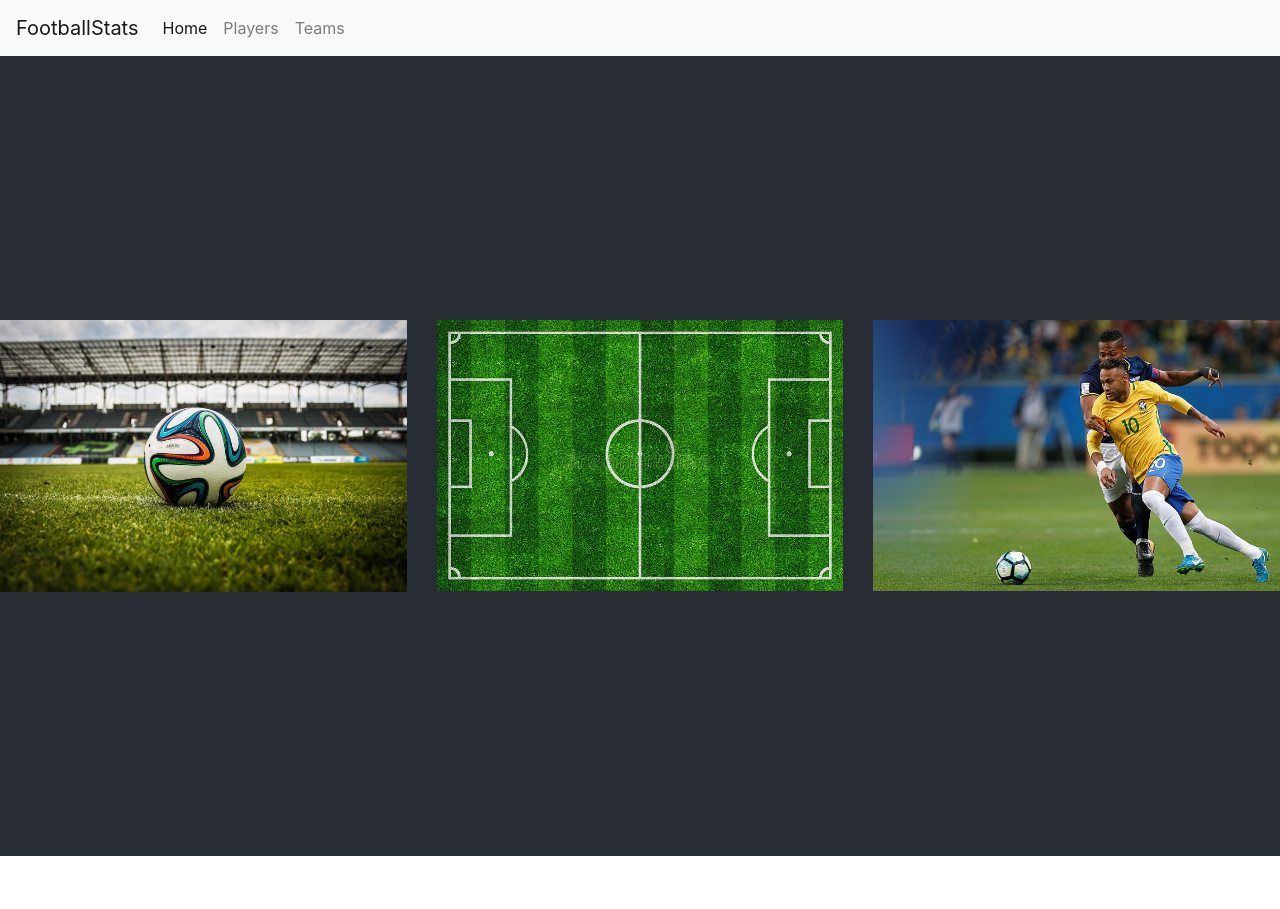
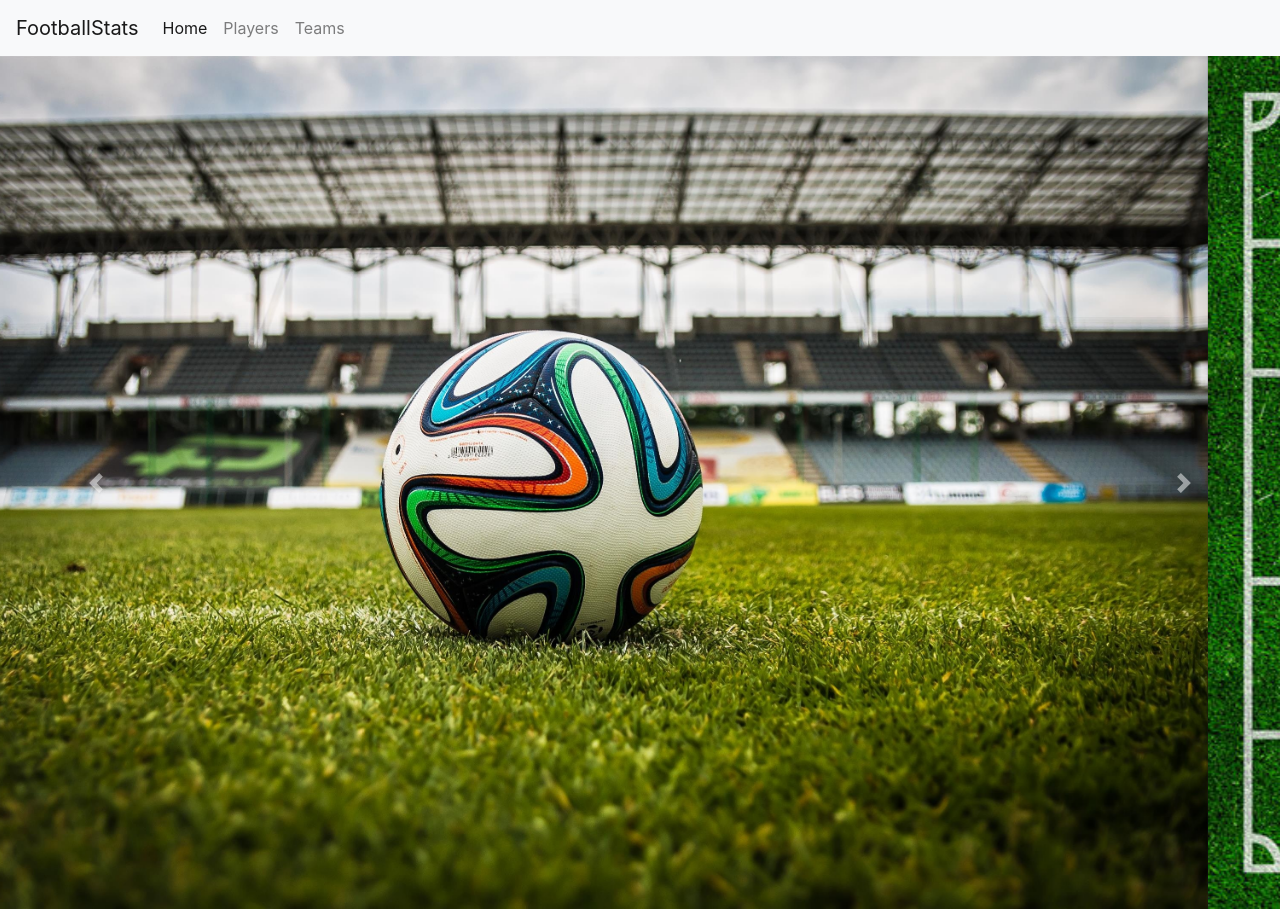
Before and after one commit to MLH-Fellowship/ttp-team-5, a React (Create React App) app: page / in a window 1280 px wide. Before the commit the page ends 856 px from the top, so only its background shows below. Built offline with nearby package versions, Linux system fonts and the light colour scheme.

Commit message:
feat: search bar component added, not implemented yet

```diff
--- a/package.json
+++ b/package.json
@@ -11,7 +11,10 @@
     "react-redux": "^7.2.0",
     "react-router-dom": "^5.2.0",
     "react-scripts": "3.4.1",
-    "redux": "^4.0.5"
+    "redux": "^4.0.5",
+    "redux-devtools-extension": "^2.13.8",
+    "redux-logger": "^3.0.6",
+    "redux-thunk": "^2.3.0"
   },
   "scripts": {
     "start": "react-scripts start",
--- a/src/components/views/Carousel.js
+++ b/src/components/views/Carousel.js
@@ -3,36 +3,27 @@ import React, { Component } from 'react'
 export default class Carousel extends Component {
   render() {
     return (
-      <div id="myCarousel" class="carousel slide" data-ride="carousel">
-        <ol class="carousel-indicators">
-          <li data-target="#myCarousel" data-slide-to="0" class="active"></li>
-          <li data-target="#myCarousel" data-slide-to="1"></li>
-          <li data-target="#myCarousel" data-slide-to="2"></li>
-        </ol>
-
-        <div class="carousel-inner">
-          <div class="item active">
-              <img src={require("./images/soccerimg1.jpg")} alt="Soccer Ball" />
+    <div id="carouselExampleControls" className="carousel slide" data-ride="carousel">
+        <div className="carousel-inner">
+          <div className="carousel-item active">
+            <img className="d-block w-100" src={require("./images/soccerimg1.jpg")} alt="Soccer Ball"  />
           </div>
-
-          <div class="item">
-            <img src={require("./images/soccerimg1.jpg")} alt="Soccer Field" />
+          <div className="carousel-item">
+            <img className="d-block w-100" src={require("./images/soccerimg2.jpg")} alt="Soccer Field" />
           </div>
-
-          <div class="item">
-            <img src="ny.jpg" alt="New York" />
+          <div className="carousel-item">
+            <img className="d-block w-100" src={require("./images/soccerimg3.jpg")} alt="Soccer Players" />
           </div>
         </div>
-
-        <a class="left carousel-control" href="#myCarousel" data-slide="prev">
-          <span class="glyphicon glyphicon-chevron-left"></span>
-          <span class="sr-only">Previous</span>
+        <a className="carousel-control-prev" href="#carouselExampleControls" role="button" data-slide="prev">
+          <span className="carousel-control-prev-icon" aria-hidden="true"></span>
+          <span className="sr-only">Previous</span>
         </a>
-        <a class="right carousel-control" href="#myCarousel" data-slide="next">
-          <span class="glyphicon glyphicon-chevron-right"></span>
-          <span class="sr-only">Next</span>
+        <a className="carousel-control-next" href="#carouselExampleControls" role="button" data-slide="next">
+          <span className="carousel-control-next-icon" aria-hidden="true"></span>
+          <span className="sr-only">Next</span>
         </a>
-      </div>
+    </div>
     )
   }
 }
--- a/src/components/views/HomeView.js
+++ b/src/components/views/HomeView.js
@@ -1,30 +1,11 @@
 import React, { Component } from 'react'
+import Carousel from './Carousel'
 
 export default class HomeView extends Component {
   render() {
     return (
-      <div class="row">
-        <div class="col-md-4">
-          <div class="thumbnail">
-            <a href="https://wallpaperaccess.com/soccer-4k">
-              <img src={require("./images/soccerimg1.jpg")} alt="Soccer Ball" style={{width:"100%"}} />
-            </a>
-          </div>
-        </div>
-        <div class="col-md-4">
-          <div class="thumbnail">
-            <a href="https://www.123rf.com/photo_116518623_football-field-or-soccer-field-for-background-green-lawn-court-for-create-sport-game-.html">
-              <img src={require("./images/soccerimg2.jpg")} alt="Soccer Field" style={{width:"100%"}} />
-            </a>
-          </div>
-        </div>
-        <div class="col-md-4">
-          <div class="thumbnail">
-            <a href="https://www.wallpaperflare.com/2018-fifa-world-cup-russia-4k-soccer-wallpaper-sbzpp">
-              <img src={require("./images/soccerimg3.jpg")} alt="Soccer Players" style={{width:"100%"}} />
-            </a>
-          </div>
-        </div>
+      <div>
+        <Carousel/>
       </div>
     )
   }
--- a/src/components/views/PlayerSearchView.js
+++ b/src/components/views/PlayerSearchView.js
@@ -1,10 +1,11 @@
 import React, { Component } from 'react'
+import SearchFieldView from './SearchFieldView'
 
 export default class PlayerSearchView extends Component {
   render() {
     return (
       <div>
-        We are in PlayerSearchView
+        <SearchFieldView/>
       </div>
     )
   }
--- /dev/null
+++ b/src/components/views/SearchFieldView.js
@@ -0,0 +1,13 @@
+import React from "react";
+
+const SearchFieldView = ({ value, onChange, onSearch, onRandom }) => {
+    return (
+      <div className="search">
+        <h5>Enter a Soccer Players Name:</h5>
+        <input className="main-input" placeholder="Cristiano Ronaldo" value={value} onChange={onChange} />
+        <button className="button" onClick={onSearch}>Search</button>
+      </div>
+    );
+  };
+
+export default SearchFieldView
--- a/src/reducers/index.js
+++ b/src/reducers/index.js
@@ -0,0 +1,3 @@
+// A barrel file for our reducers, which will be combined and passed into the Redux store we create;
+// The aliases of reducers in this file will be assigned as the names of the keys in the Redux store, with the values being the respective individual reducers;
+export { default as playerSearch} from "../store/utilities/PlayerSearch";
--- a/src/thunks/index.js
+++ b/src/thunks/index.js
@@ -0,0 +1,2 @@
+// Barrel file for thunks, which will be mapped to and invoked within our smart containers;
+export * from '../store/utilities/PlayerSearch';
```
Also changed, not shown: src/store/index.js (+17 -0 lines), src/store/utilities/playerSearch.js (added, +62 -0 lines), src/components/views/styles/nav-bar.css (deleted), 1 other file (tests, documents, lock files or other folders).
